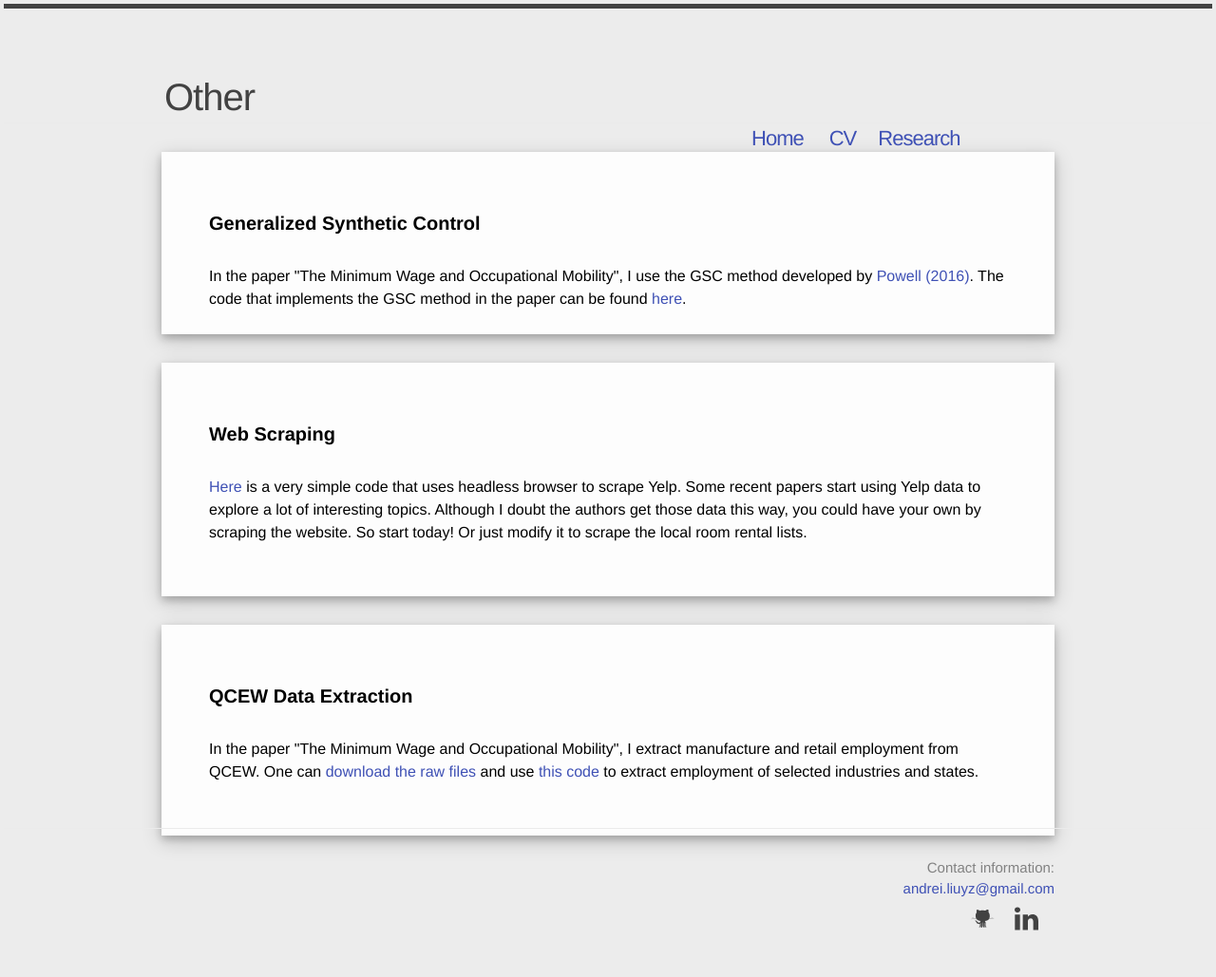
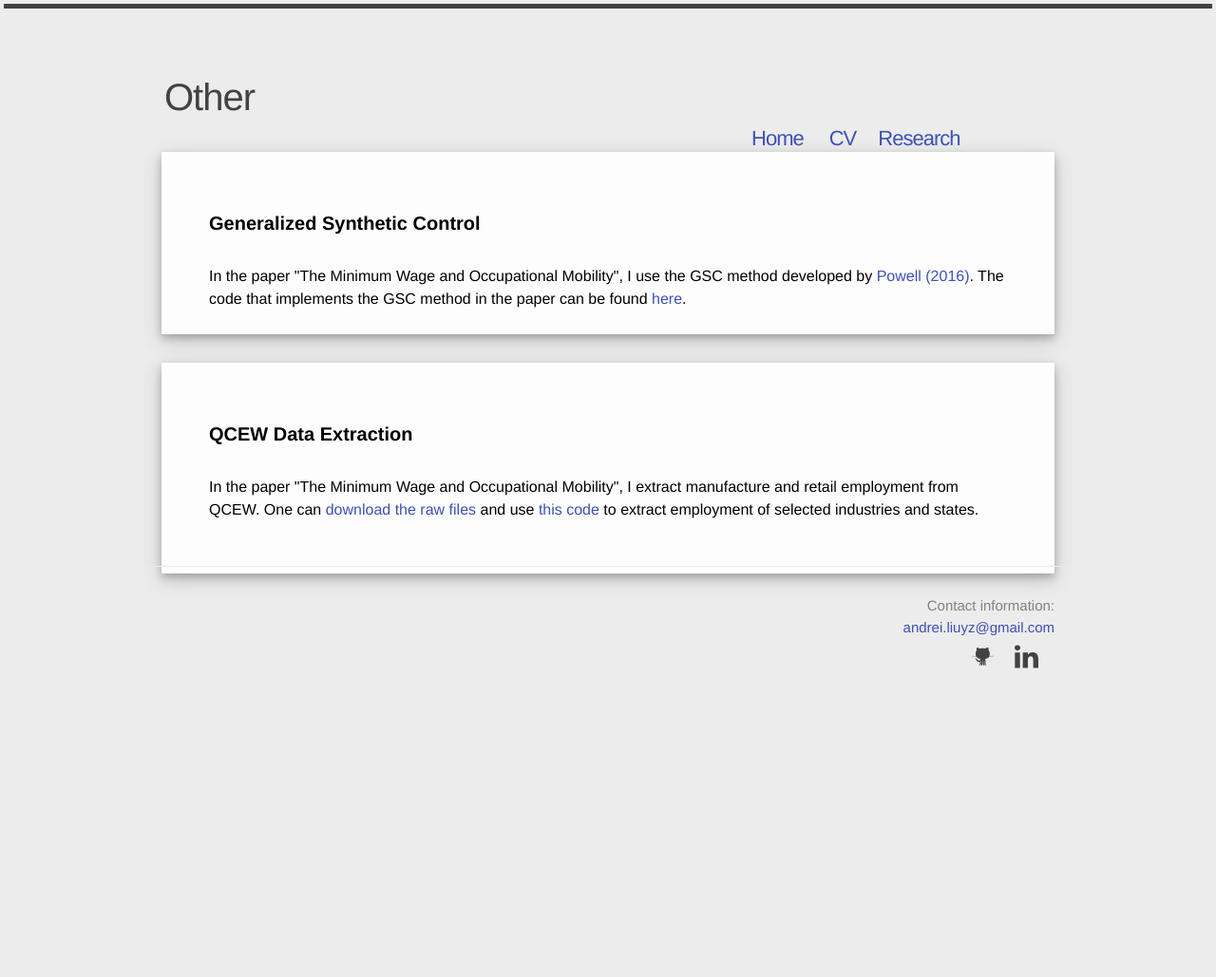
Before and after one commit to Andrew-YizhouLiu/Andrew-YizhouLiu.github.io, a Jekyll site: the page built from other.html, in a window 1280 px wide. Shown: the whole page at 95% size. Built offline with Jekyll 4.4.1, drawn with Linux system fonts in a browser that asks for light colours; comment, search, counter and statistics services are not loaded; after the commit the page ends 900 px from its top, so only the background shows below that.

Commit message:
Update other.html

```diff
--- a/other.html
+++ b/other.html
@@ -86,35 +86,6 @@ title: Andrew Yizhou Liu
 
         <div style="height:10px;"></div>
         <td style="width:15px;"> </td>
-
-      </tr>
-
-
-    </table>
-
-<div style="height:30px;" id="tab1"></div>
-
-<table style="width: 100%; height: 100px; box-shadow: 0 4px 8px 0 rgba(0, 0, 0, 0.2), 0 6px 20px 0 rgba(0, 0, 0, 0.19); text-align: center; border-width: 0px; background-color: #fdfdfd;" cellspacing="0" cellpadding="0" style="height:380px;" cellspacing="0" cellpadding="0" id="tab1" style="height:300px" cellspacing="0" cellpadding="0">
-
-      <tr>
-        <td style="width:50px;"> </td>
-
-        <td id="textoprincipal"  >
-        <div style="height:60px;"></div>
-      <p style="margin-bottom: 0.5cm;font-size:20px;color:black"><b>Web Scraping</b></p>
-          <div style="height:10px;"></div>
-
-          <p style="font-size:16px;color:black">
-            <a target="_blank" href="https://github.com/Andrew-YizhouLiu/Scrape/blob/master/scrape.py">Here</a> is a
-            very simple code that uses headless browser to scrape Yelp. Some recent papers
-            start using Yelp data to explore a lot of interesting topics. Although I doubt
-            the authors get those data this way, you could have your own by scraping the website.
-            So start today! Or just modify it to scrape the local room rental lists.
-            <div style="height:40px;"></div>
-
-            </td>
-
-            <td style="width:70px;"> </td>
 
       </tr>
 
@@ -273,37 +244,6 @@ title: Andrew Yizhou Liu
 </table>
 
 
-<div style="height:90px;" id="tab2"></div>
-
-<table style="width: 100%; height: 100px; box-shadow: 0 4px 8px 0 rgba(0, 0, 0, 0.2), 0 6px 20px 0 rgba(0, 0, 0, 0.19); text-align: center; border-width: 0px; background-color: #fdfdfd;margin-top:-100px" cellspacing="0" cellpadding="0" style="height:380px;" cellspacing="0" cellpadding="0" id="tab2" style="height:300px" cellspacing="0" cellpadding="0">
-
-  <tr>
-    <td style="width:20px;"> </td>
-
-    <td id="textoprincipal"  >
-    <div style="height:20px;"></div>
-
-    <p style="margin-bottom: 0.5cm;font-size:16px;color:black"><b>Web Scraping</b></p>
-        <div style="height:00px;"></div>
-
-        <p style="font-size:15px;color:black">
-          <a target="_blank" href="https://github.com/Andrew-YizhouLiu/Scrape/blob/master/scrape.py">Here</a> is a
-          very simple code that uses headless browser to scrape Yelp. Some recent papers
-          start using Yelp data to explore a lot of interesting topics. Although I doubt
-          the authors get those data this way, you could have your own by scraping the website.
-          So start today! Or just modify it to scrape the local room rental lists.
-        </p>
-
-            <div style="height:15px;"></div>
-
-            </td>
-
-            <td style="width:15px;"> </td>
-          </tr>
-
-
-        </table>
-
         <div style="height:90px;" id="tab2"></div>
 
         <table style="width: 100%; height: 100px; box-shadow: 0 4px 8px 0 rgba(0, 0, 0, 0.2), 0 6px 20px 0 rgba(0, 0, 0, 0.19); text-align: center; border-width: 0px; background-color: #fdfdfd;margin-top:-100px" cellspacing="0" cellpadding="0" style="height:380px;" cellspacing="0" cellpadding="0" id="tab2" style="height:300px" cellspacing="0" cellpadding="0">
```
